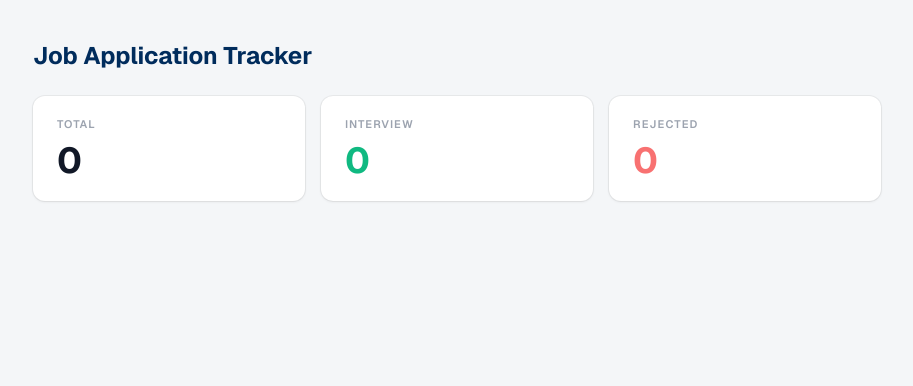
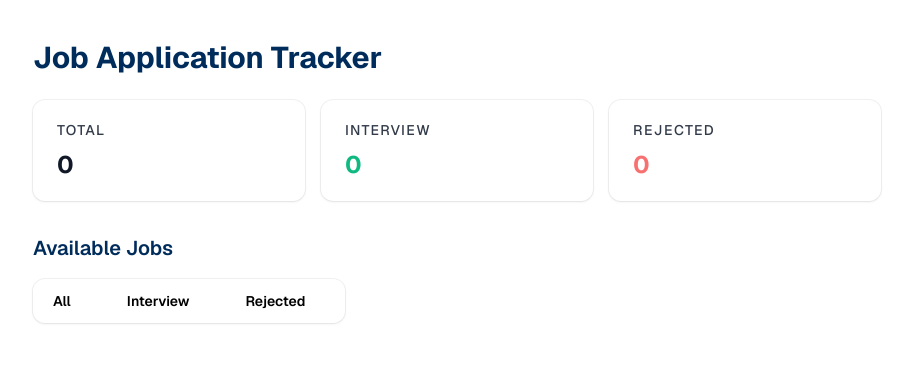
Before and after one commit to Mithila-Das/job-application-tracker, a plain HTML site: page index.html in a window 1280 px wide. Shown: the whole page, without its empty margins (183-1096 px from the left). Drawn offline with nearby package versions, Linux system fonts and the light colour scheme.

Commit message:
tab section added

```diff
--- a/index.html
+++ b/index.html
@@ -38,40 +38,78 @@
     </script>
   </head>
 
-  <body class="min-h-screen bg-[#f4f6f8] font-geist">
+  <body class="min-h-screen bg-[#FFFFFF] font-geist">
     <div class="max-w-4xl mx-auto px-4 sm:px-6 py-8 sm:py-10">
-      <h1 class="text-2xl font-bold text-[#002C5C] mb-6">
+      <h1 class="text-3xl font-bold text-[#002C5C] mb-6">
         Job Application Tracker
       </h1>
       <div class="grid grid-cols-3 max-[540px]:grid-cols-1 gap-4 mb-8">
         <div class="bg-white rounded-xl shadow-card px-6 py-5">
           <p
-            class="text-[11px] font-semibold text-gray-400 tracking-widest uppercase mb-2"
+            class="text-[14px] font-medium text-[#323B49] tracking-widest uppercase mb-2"
           >
             Total
           </p>
-          <p class="text-4xl font-bold text-gray-900" id="count-total">0</p>
+          <p class="text-2xl font-bold text-gray-900" id="count-total">0</p>
         </div>
 
         <div class="bg-white rounded-xl shadow-card px-6 py-5">
           <p
-            class="text-[11px] font-semibold text-gray-400 tracking-widest uppercase mb-2"
+            class="text-[14px] font-medium text-[#323B49] tracking-widest uppercase mb-2"
           >
             Interview
           </p>
-          <p class="text-4xl font-bold text-emerald-500" id="count-interview">
+          <p class="text-2xl font-bold text-emerald-500" id="count-interview">
             0
           </p>
         </div>
 
         <div class="bg-white rounded-xl shadow-card px-6 py-5">
           <p
-            class="text-[11px] font-semibold text-gray-400 tracking-widest uppercase mb-2"
+            class="text-[14px] font-medium text-[#323B49] tracking-widest uppercase mb-2"
           >
             Rejected
           </p>
-          <p class="text-4xl font-bold text-red-400" id="count-rejected">0</p>
+          <p class="text-2xl font-bold text-red-400" id="count-rejected">0</p>
         </div>
+      </div>
+      <div class="flex items-center justify-between mb-4">
+        <h2 class="text-[20px] font-semibold text-[#002C5C]">Available Jobs</h2>
+        <span class="text-sm text-gray-400 font-medium" id="jobs-badge"></span>
+      </div>
+      <div class="flex gap-1 mb-5 rounded-xl shadow-card p-1 w-fit">
+        <button
+          class="tab-btn px-4 py-2 rounded-lg text-sm font-semibold transition"
+          data-tab="all"
+        >
+          All
+          <span
+            class="ml-1 text-xs px-2 py-0.5 rounded-full"
+            id="tab-count-all"
+          ></span>
+        </button>
+
+        <button
+          class="tab-btn px-4 py-2 rounded-lg text-sm font-semibold transition"
+          data-tab="interview"
+        >
+          Interview
+          <span
+            class="ml-1 text-xs px-2 py-0.5 rounded-full"
+            id="tab-count-interview"
+          ></span>
+        </button>
+
+        <button
+          class="tab-btn px-4 py-2 rounded-lg text-sm font-semibold transition"
+          data-tab="rejected"
+        >
+          Rejected
+          <span
+            class="ml-1 text-xs px-2 py-0.5 rounded-full"
+            id="tab-count-rejected"
+          ></span>
+        </button>
       </div>
     </div>
   </body>
--- /dev/null
+++ b/tailwind.init.css
@@ -0,0 +1 @@
+@import "tailwindcss"
```
